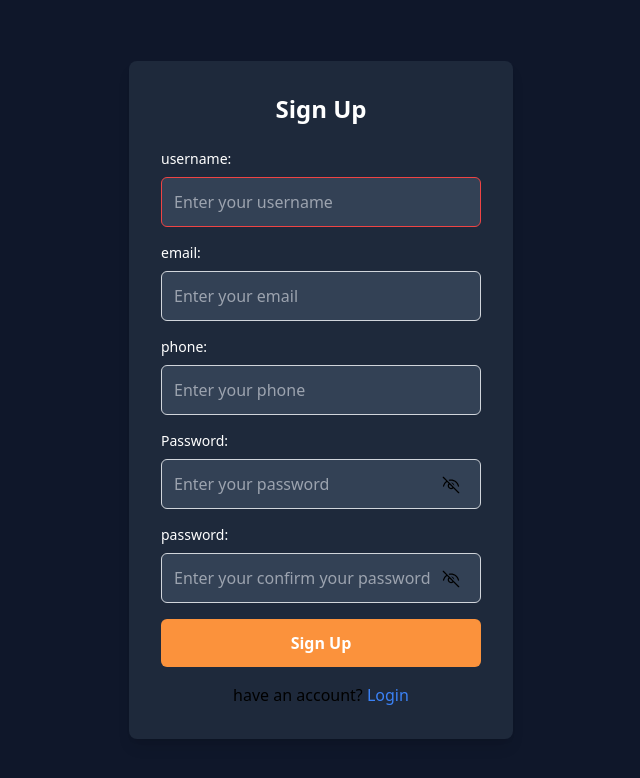
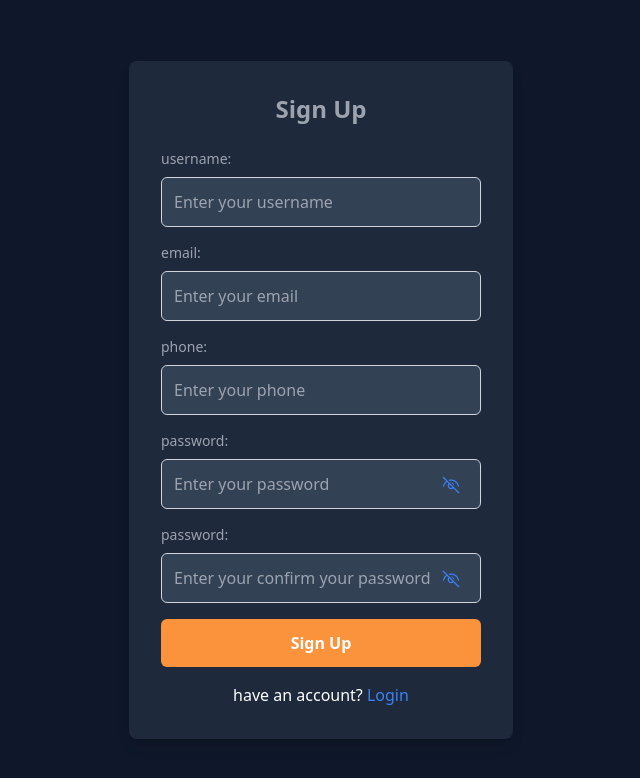
Before and after one commit to MendelCohen770/app-chat, a React (Vite) app in the folder client/: page /signup in a window 1280 px wide. Shown: the top 778 px of the page, without its empty margins (319-959 px from the left). Built offline with nearby package versions, Linux system fonts and the light colour scheme.

Commit message:
some change in the login page

```diff
--- a/client/package.json
+++ b/client/package.json
@@ -15,7 +15,7 @@
     "lucide-react": "^0.468.0",
     "react": "^18.3.1",
     "react-dom": "^18.3.1",
-    "react-icons": "^5.4.0",
+    "react-icons": "^5.5.0",
     "react-router-dom": "^6.28.0"
   },
   "devDependencies": {
--- a/client/src/pages/Login.tsx
+++ b/client/src/pages/Login.tsx
@@ -22,31 +22,33 @@ const LoginPage: React.FC = () => {
     }
 
     return (
-        <div className="flex items-center justify-center min-h-screen bg-yellow-200">
-            <div className="bg-yellow-300 p-8 rounded-lg shadow-lg w-full max-w-sm">
-                <h2 className='text-2xl font-bold text-center text-gray-800 mb-6'>Login</h2>
+        <div className="flex items-center justify-center min-h-screen bg-slate-900 select-none">
+            <div className="bg-slate-800 p-8 rounded-lg shadow-lg w-full max-w-sm">
+                <h2 className='text-2xl font-bold text-center text-gray-400 mb-6'>Login</h2>
                 <form onSubmit={handleSubmit} className="space-y-4">
                     <div>
-                        <label htmlFor="username" className="block text-sm font-medium text-gray-700">username:</label>
+                        <label htmlFor="username" className="block text-sm font-medium text-gray-400">username:</label>
                         <input
                             id='username'
                             name='username'
                             value={username}
                             type="text"
+                            required
                             placeholder="Enter your username"
-                            className="mt-2 p-3 w-full border border-gray-300 rounded-md focus:outline-none focus:ring-2 focus:ring-blue-500 bg-yellow-200"
+                            className="mt-2 p-3 w-full border border-gray-300 rounded-md focus:outline-none focus:ring-2 focus:ring-blue-500 bg-slate-700 text-white"
                             onChange={(e) => setUsername(e.target.value)}
                         />
                     </div>
                     <div className='relative'>
-                        <label htmlFor="password" className="block text-sm font-medium text-gray-700">password:</label>
+                        <label htmlFor="password" className="block text-sm font-medium text-gray-400">password:</label>
                         <input
                             type={showPassword ? 'text' : 'password'}
                             id='password'
                             name='password'
+                            required
                             value={password}
                             placeholder='Enter your password'
-                            className="mt-2 p-3 w-full border border-gray-300 rounded-md focus:outline-none focus:ring-2 focus:ring-blue-500 bg-yellow-200"
+                            className="mt-2 p-3 w-full border border-gray-300 rounded-md focus:outline-none focus:ring-2 focus:ring-blue-500 bg-slate-700 text-white"
                             onChange={(e) => setPassword(e.target.value)}
                         />
                         <div onClick={() => setShowPassword(!showPassword)} className="absolute bottom-1 right-5 transform -translate-y-1/2 cursor-pointer ">
@@ -63,7 +65,7 @@ const LoginPage: React.FC = () => {
                     <button type="submit" className="w-full py-3 bg-orange-400 text-white font-semibold rounded-md hover:bg-orange-500 transition duration-200">Login</button>
 
                     <div className="mt-4 text-center">
-                        <p>Don't have an account? <a href="/signup" className="text-blue-500 hover:underline">Sign up</a></p>
+                        <p className='text-white'>Don't have an account? <a href="/signup" className="text-blue-500 hover:underline">Sign up</a></p>
                    </div>
                 </form>
             </div>
--- a/client/src/pages/Signup.tsx
+++ b/client/src/pages/Signup.tsx
@@ -11,6 +11,18 @@ const Signup = () => {
   const [phone, setPhone] = useState<string>('');
   const [showPassword, setShowPassword] = useState(false);
   const [showConfirmPassword, setShowConfirmPassword] = useState(false);
+
+  const [touched, setTouched] = useState({
+    username: false,
+    email: false,
+    phone: false,
+    password: false,
+    confirmPassword: false
+  });
+
+  const handleFocus = (field: string) => {
+    setTouched({ ...touched, [field]: true });
+  };
 
   const handleSubmit = async (e: React.FormEvent) => {
     e.preventDefault();
@@ -26,23 +38,14 @@ const Signup = () => {
     setConfirmPassword('');
     setPhone('');
   }
-<input
-  name="username"
-  value={username}
-  type="text"
-  placeholder="Enter your username"
-  required
-  minLength={3}
-  className="mt-2 p-3 w-full border border-gray-300 rounded-md bg-yellow-200 focus:outline-none focus:ring-2 focus:ring-blue-500 invalid:border-red-500 valid:border-green-500"
-/>
 
   return (
-    <div className="flex items-center justify-center min-h-screen bg-slate-900">
+    <div className="flex items-center justify-center min-h-screen bg-slate-900 select-none">
       <div className="bg-slate-800 p-8 rounded-lg shadow-lg w-full max-w-sm">
-        <h2 className='text-2xl font-bold text-center text-white mb-6'>Sign Up</h2>
+        <h2 className='text-2xl font-bold text-center text-gray-400 mb-6'>Sign Up</h2>
         <form onSubmit={handleSubmit} className="space-y-4">
           <div>
-            <label htmlFor="username" className="block text-sm font-medium text-white">username:</label>
+            <label htmlFor="username" className="block text-sm font-medium text-gray-400">username:</label>
             <input
               id='username'
               name='username'
@@ -51,70 +54,79 @@ const Signup = () => {
               required
               minLength={3}
               placeholder="Enter your username"
-              className="mt-2 p-3 w-full text-white border-gray-300 rounded-md bg-slate-700 focus:outline-none focus:border-2 border invalid:border-red-500 valid:border-green-500"
+              className={`mt-2 p-3 w-full text-white border-gray-300 rounded-md bg-slate-700 focus:outline-none focus:border-2 border ${touched.username && ('valid:border-green-500 invalid:border-red-500')} `}
               onChange={(e) => setUsername(e.target.value)}
+              onFocus={() => handleFocus('username')}
             />
           </div>
           <div>
-            <label htmlFor="email" className="block text-sm font-medium text-white">email:</label>
+            <label htmlFor="email" className="block text-sm font-medium text-gray-400">email:</label>
             <input
               type="email"
               id='email'
               name='email'
+              required
               value={email}
               placeholder='Enter your email'
-              className="mt-2 p-3 w-full border text-white border-gray-300 rounded-md focus:outline-none focus:ring-2 focus:ring-blue-500 bg-slate-700"
+              className={`mt-2 p-3 w-full border text-white border-gray-300 rounded-md focus:outline-none focus:border-2 bg-slate-700 ${touched.email && ('valid:border-green-500 invalid:border-red-500')}`}
               onChange={(e) => setEmail(e.target.value)}
+              onFocus={() => handleFocus('email')}
             />
           </div>
           <div>
-            <label htmlFor="phone" className="block text-sm font-medium text-white">phone:</label>
+            <label htmlFor="phone" className="block text-sm font-medium text-gray-400">phone:</label>
             <input
               type="phone"
               id='phone'
               name='phone'
+              required
               value={phone}
               placeholder='Enter your phone'
-              className="mt-2 p-3 w-full border text-white border-gray-300 rounded-md focus:outline-none focus:ring-2 focus:ring-blue-500 bg-slate-700"
+              className={`mt-2 p-3 w-full border text-white border-gray-300 rounded-md focus:outline-none focus:border-2 bg-slate-700 ${touched.phone && ('valid:border-green-500 invalid:border-red-500')}`}
               onChange={(e) => setPhone(e.target.value)}
+              onFocus={() => handleFocus('phone')}
             />
           </div>
           <div className="relative">
-            <label htmlFor="password" className="block text-sm font-medium text-white">Password:</label>
+            <label htmlFor="password" className="block text-sm font-medium text-gray-400">password:</label>
             <input
               type={showPassword ? 'text' : 'password'}
               id="password"
               name="password"
+              required
               value={password}
               placeholder="Enter your password"
-              className="mt-2 p-3 w-full border text-white border-gray-300 rounded-md focus:outline-none focus:ring-2 focus:ring-blue-500 bg-slate-700 pr-10"
+              className={`mt-2 p-3 w-full border text-white border-gray-300 rounded-md focus:outline-none focus:border-2 bg-slate-700 pr-10 ${touched.password && ('valid:border-green-500 invalid:border-red-500')}`}
               onChange={(e) => setPassword(e.target.value)}
+              onFocus={() => handleFocus('password')}
             />
             <div onClick={() => setShowPassword(!showPassword)} className="absolute bottom-1 right-5 transform -translate-y-1/2 cursor-pointer">
-              {showPassword ? <VscEye size={20} /> : <VscEyeClosed size={20} />}
+              {showPassword ? <VscEye size={20} className='text-blue-500' /> : <VscEyeClosed size={20} className='text-blue-500' />}
             </div>
           </div>
 
           <div className='relative'>
-            <label htmlFor="confirmPassword" className="block text-sm font-medium text-white">password:</label>
+            <label htmlFor="confirmPassword" className="block text-sm font-medium text-gray-400">password:</label>
             <input
               type={showConfirmPassword ? 'text' : 'password'}
               id='confirmPassword'
               name='confirmPassword'
+              required
               value={confirmPassword}
               placeholder='Enter your confirm your password'
-              className="mt-2 p-3 w-full border text-white border-gray-300 rounded-md focus:outline-none focus:ring-2 focus:ring-blue-500 bg-slate-700"
+              className={`mt-2 p-3 w-full border text-gray-400 border-gray-300 rounded-md focus:outline-none focus:border-2 bg-slate-700 ${touched.confirmPassword && ('valid:border-green-500 invalid:border-red-500')}`}
               onChange={(e) => setConfirmPassword(e.target.value)}
+              onFocus={() => handleFocus('confirmPassword')}
             />
             <div onClick={() => setShowConfirmPassword(!showConfirmPassword)} className='absolute bottom-1 right-5 transform -translate-y-1/2 cursor-pointer'>
-              {showConfirmPassword ? <VscEye size={20} /> : <VscEyeClosed size={20} />}
+              {showConfirmPassword ? <VscEye size={20} className='text-blue-500'/> : <VscEyeClosed size={20} className='text-blue-500' />}
             </div>
           </div>
 
           <button type="submit" className="w-full py-3 bg-orange-400 text-white font-semibold rounded-md hover:bg-orange-500 transition duration-200">Sign Up</button>
 
           <div className="mt-4 text-center">
-            <p>have an account? <a href="/" className="text-blue-500 hover:underline">Login</a></p>
+            <p className='text-white'>have an account? <a href="/" className="text-blue-500 hover:underline">Login</a></p>
           </div>
         </form>
       </div>
```
Also changed, not shown: 1 other file (tests, documents, lock files or other folders).
